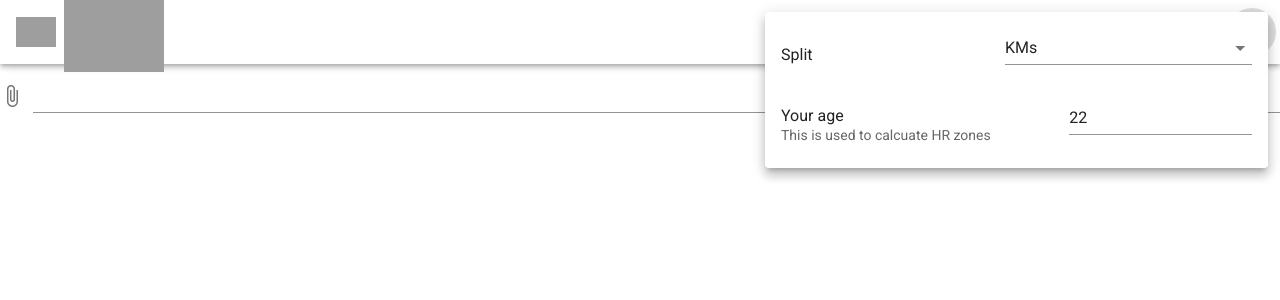
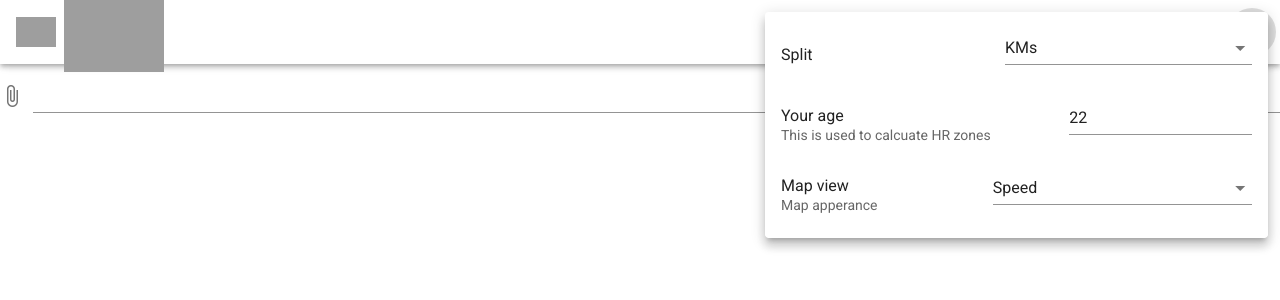
Before and after one commit to chrisatwoodbmx/running-stats, a Vue app: page /#/ in a window 1280 px wide. Both pictures are taken after a click on the button 1252 px from the left and 32 px from the top of the page. Shown: the top 300 px of the page. Built offline with nearby package versions, Linux system fonts and the light colour scheme; grey boxes are pictures that could not be loaded.

Commit message:
Added map view toggles

```diff
--- a/src/components/Header.vue
+++ b/src/components/Header.vue
@@ -49,6 +49,15 @@
               <VTextField v-model="age" :loading="processing"></VTextField>
             </VListItemAction>
           </VListItem>
+          <VListItem>
+            <VListItemContent>
+              <VListItemTitle>Map view</VListItemTitle>
+              <VListItemSubtitle>Map apperance</VListItemSubtitle>
+            </VListItemContent>
+            <VListItemAction>
+              <VSelect v-model="statView" :items="views" :loading="processing"></VSelect>
+            </VListItemAction>
+          </VListItem>
         </VList>
       </VCard>
     </VMenu>
@@ -58,6 +67,7 @@
 <script lang="ts">
 import Vue from 'vue';
 import { SPLIT } from '@/helpers/Units';
+import { StatViewType } from '@/models/Point.d';
 
 export default Vue.extend({
   computed: {
@@ -82,6 +92,14 @@ export default Vue.extend({
         this.$store.commit('setSplit', split);
       },
     },
+    statView: {
+      get() {
+        return this.$store.state.statView;
+      },
+      set(statView: StatViewType) {
+        this.$store.commit('setStatView', statView);
+      },
+    },
   },
   data() {
     return {
@@ -91,6 +109,12 @@ export default Vue.extend({
         { value: SPLIT.MILE, text: 'Miles' },
         { value: SPLIT.LAP, text: '400m laps' },
       ],
+      views: [
+        { value: 'speed', text: 'Speed' },
+        'HR',
+        { value: 'elevation', text: 'Elevation' },
+        { value: 'cadence', text: 'Cadence' },
+      ],
     };
   },
 });
```
